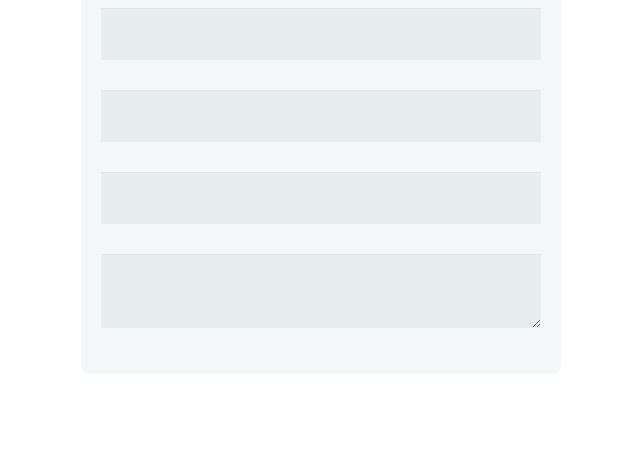
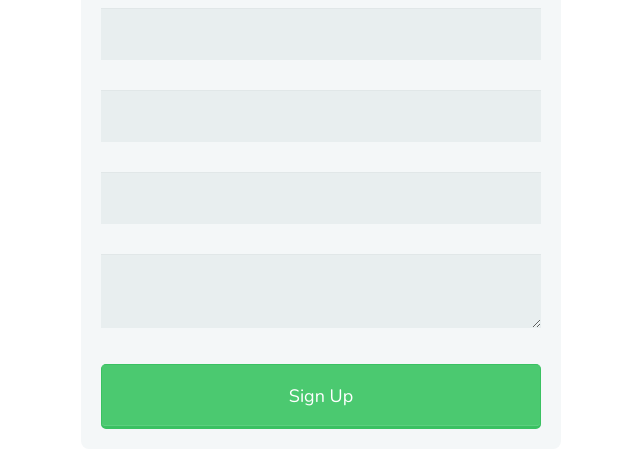
Before and after one commit to khanriazaoif/Unit_3_Files, a plain HTML site: page HTML_Forms/the-button-element/index.html in a window 1280 px wide. Shown: the part 85-552 px from the top of the page, without its empty margins (319-959 px from the left). Drawn offline with nearby package versions, Linux system fonts and the light colour scheme.

Commit message:
button element

```diff
--- a/HTML_Forms/the-button-element/index.html
+++ b/HTML_Forms/the-button-element/index.html
@@ -20,6 +20,8 @@
 
         <textarea id="bio" name="user_bio"></textarea>
 
+          <button type="submit">Sign Up</button>
+
       </form>
 
     </body>
```
